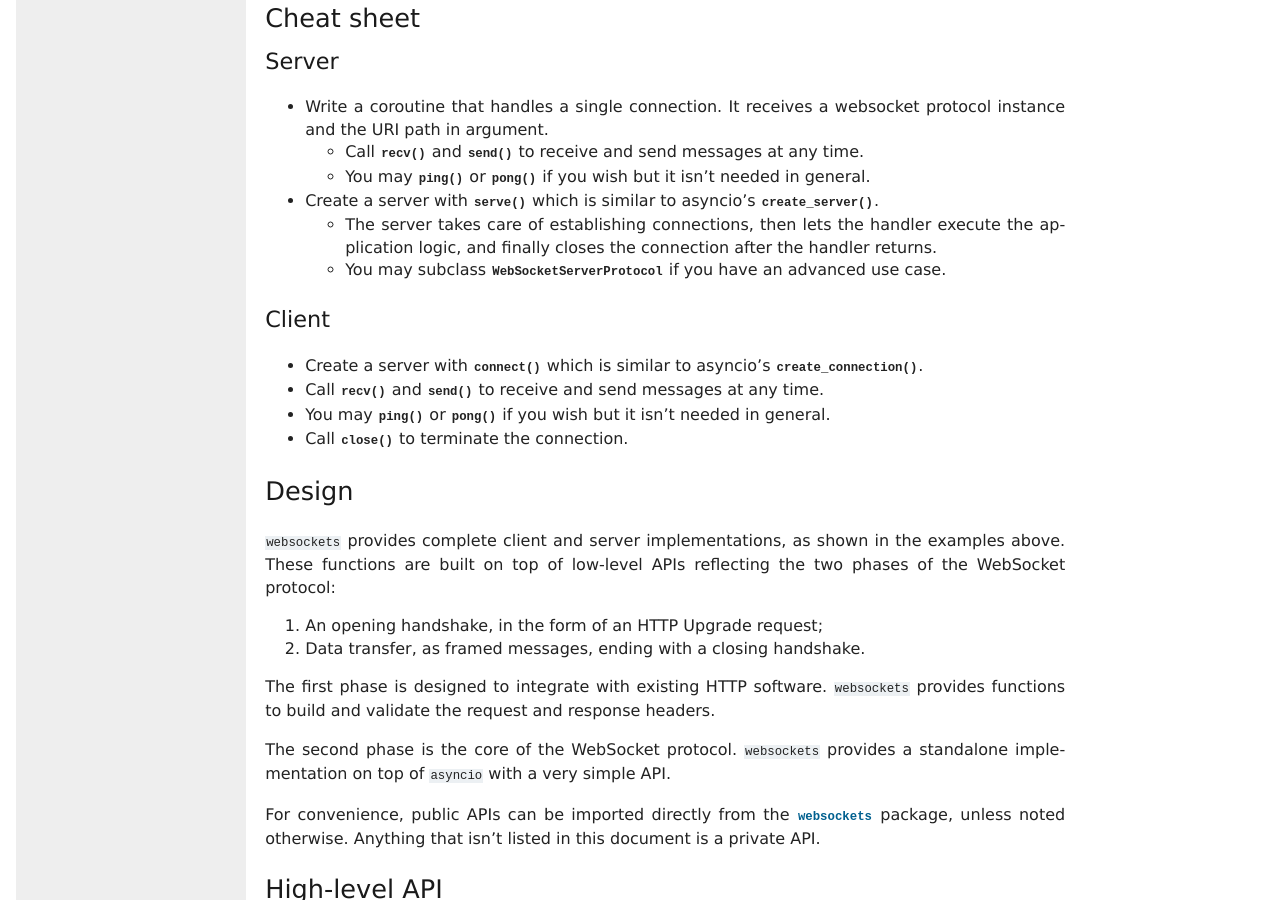
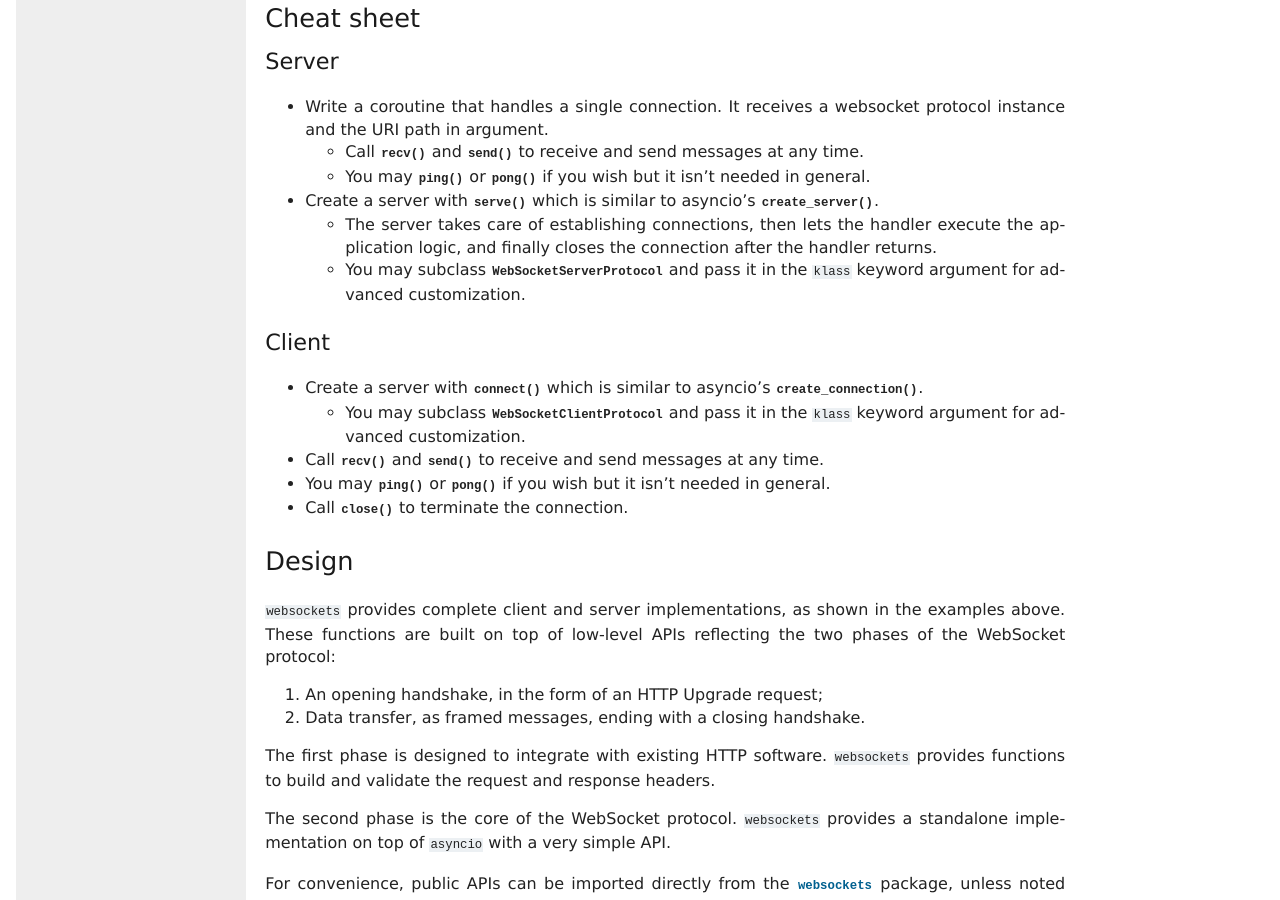
Before and after one commit to python-websockets/websockets, a Sphinx documentation site: the page built from docs/index.rst, in a window 1280 px wide and 900 px high, scrolled down 2102 px. Built offline with Sphinx 7.4.7, drawn with Linux system fonts in a browser that asks for light colours.

Commit message:
Improve the cheat sheet a bit.

```diff
--- a/docs/index.rst
+++ b/docs/index.rst
@@ -141,14 +141,17 @@ Server
     execute the application logic, and finally closes the connection after
     the handler returns.
 
-  * You may subclass :class:`~websockets.server.WebSocketServerProtocol` if
-    you have an advanced use case.
+  * You may subclass :class:`~websockets.server.WebSocketServerProtocol` and
+    pass it in the ``klass`` keyword argument for advanced customization.
 
 Client
 ......
 
 * Create a server with :func:`~websockets.client.connect` which is similar to
   asyncio's :meth:`~asyncio.BaseEventLoop.create_connection`.
+
+  * You may subclass :class:`~websockets.server.WebSocketClientProtocol` and
+    pass it in the ``klass`` keyword argument for advanced customization.
 
 * Call :meth:`~websockets.protocol.WebSocketCommonProtocol.recv` and
   :meth:`~websockets.protocol.WebSocketCommonProtocol.send` to receive and
```
